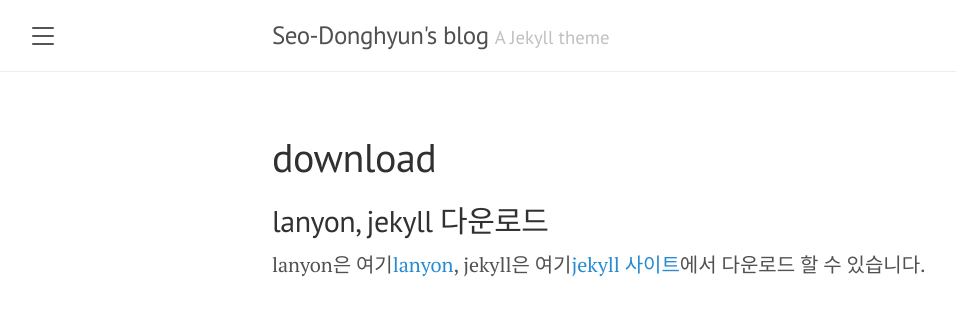
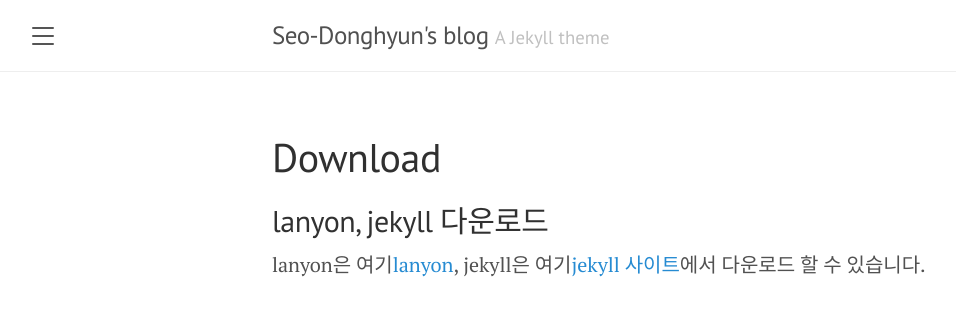
Before and after one commit to Seo-Donghyun/Seo-Donghyun.github.io, a Jekyll site: the page built from download.md, in a window 1280 px wide. Shown: the top 316 px of the page, without its empty margins (8-964 px from the left). Built offline with Jekyll 4.4.1, drawn with Linux system fonts in a browser that asks for light colours; comment, search, counter and statistics services are not loaded.

Commit message:
modified: download

```diff
--- a/_includes/sidebar.html
+++ b/_includes/sidebar.html
@@ -25,7 +25,7 @@
       {% endif %}
     {% endfor %}
 
-    <a class="sidebar-nav-item" href="{{ site.github.repo }}/archive/v{{ site.version }}.zip">Download</a>
+    <a class="sidebar-nav-item" href="{{ site.github.repo }}">Download</a> <!-- "{{ site.github.repo }}/archive/v{{ site.version }}.zip" -->
     <a class="sidebar-nav-item" href="{{ site.github.repo }}">GitHub project</a>
     <span class="sidebar-nav-item">Currently v{{ site.version }}</span>
   </nav>
--- a/download.md
+++ b/download.md
@@ -1,7 +1,8 @@
 ---
 layout: page
-title: download
+title: Download
 ---
 
 ## lanyon, jekyll 다운로드
-lanyon은 여기[lanyon](https://github.com/poole/lanyon), jekyll은 여기[jekyll 사이트](https://jekyllrb-ko.github.io/)에서 다운로드 할 수 있습니다.
+lanyon은 여기[lanyon](https://github.com/poole/lanyon),
+jekyll은 여기[jekyll 사이트](https://jekyllrb-ko.github.io/)에서 다운로드 할 수 있습니다.
```
